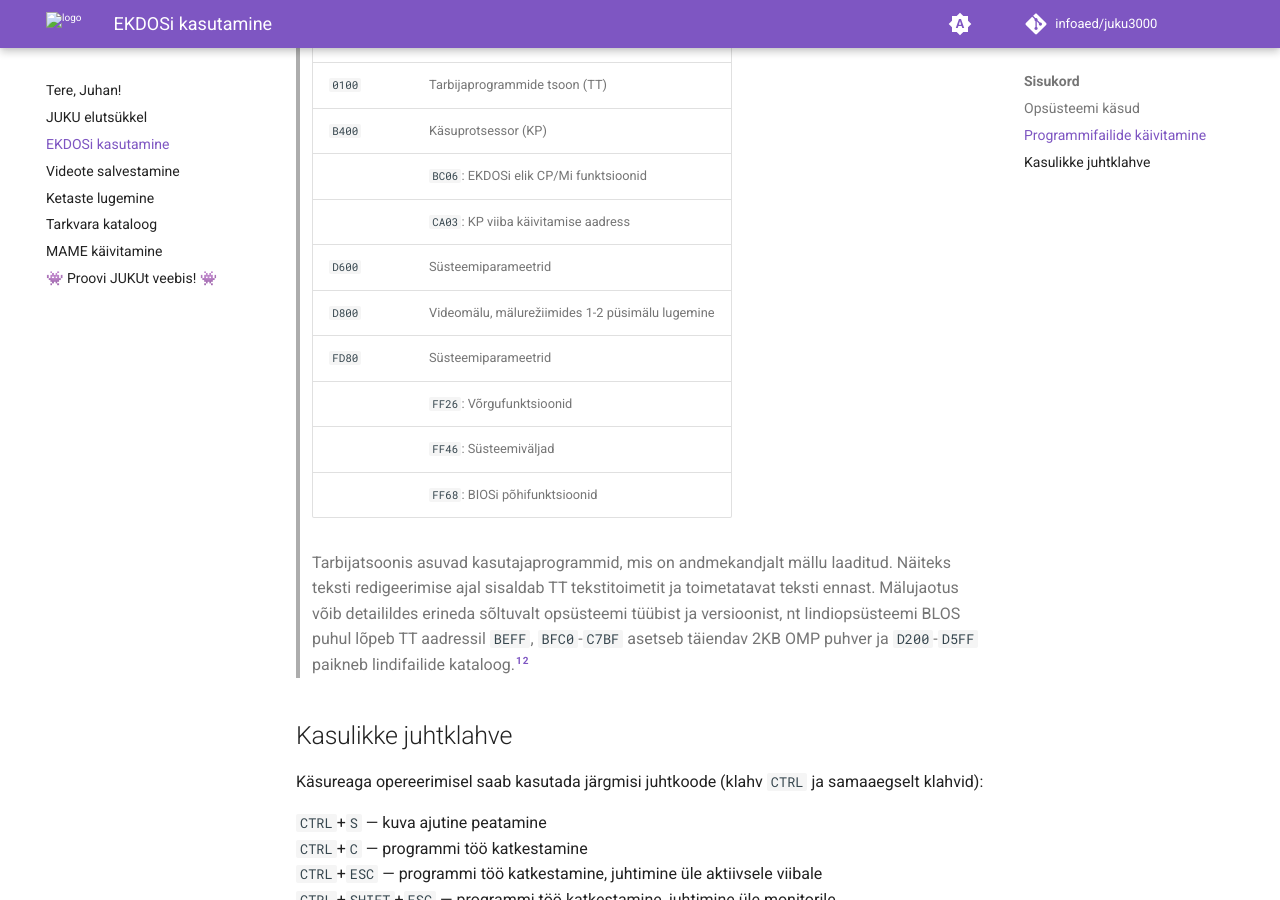
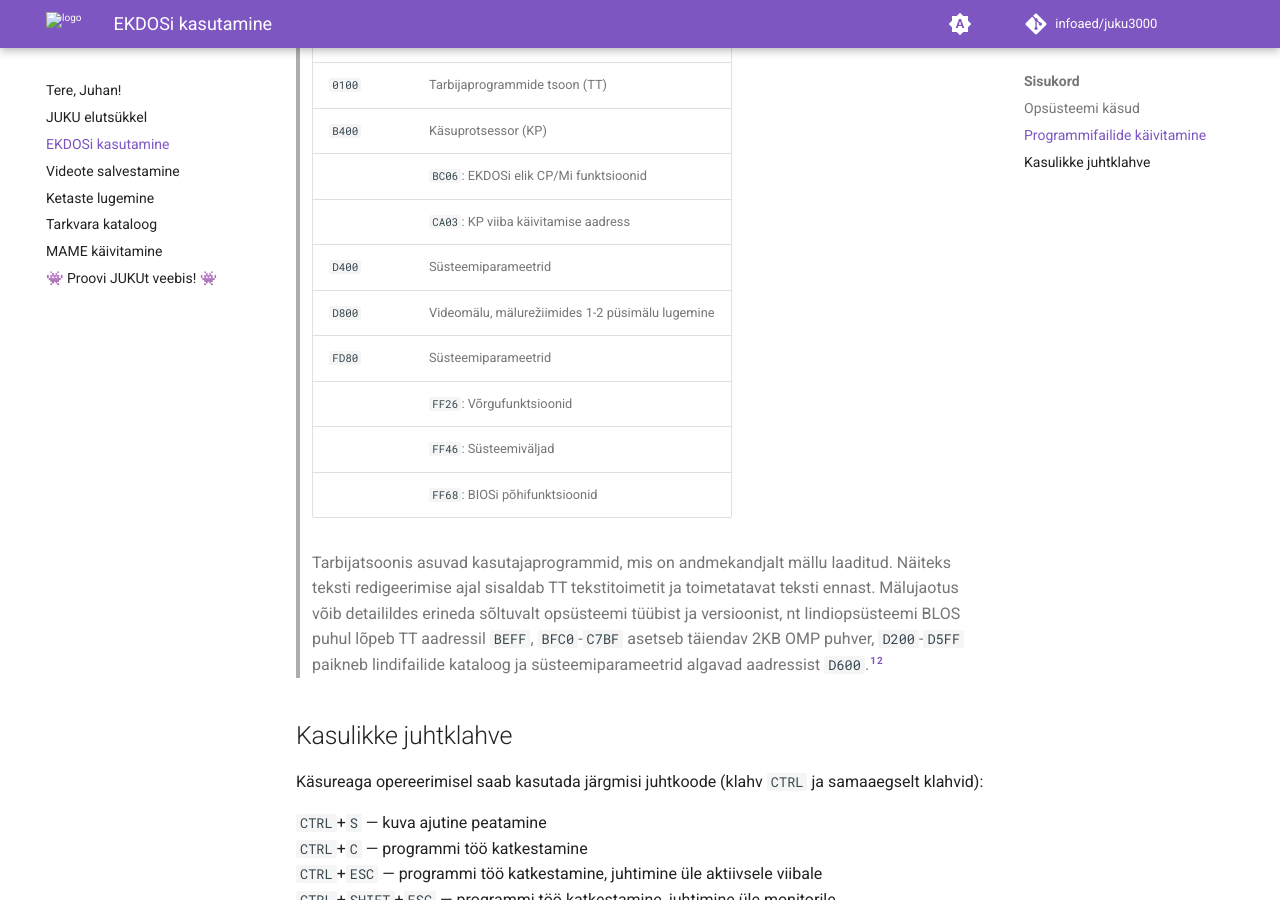
Before and after one commit to infoaed/juku3000, an MkDocs documentation site: the page built from docs/juku-käsud.md, in a window 1280 px wide and 900 px high, scrolled down 4259 px. Built offline with MkDocs 1.6.1 and Material for MkDocs 9.7.7, drawn with Linux system fonts in a browser that asks for light colours; comment, search, counter and statistics services are not loaded.

Commit message:
Baltijets juhend #1, lk 25

```diff
--- a/docs/juku-käsud.md
+++ b/docs/juku-käsud.md
@@ -125,14 +125,14 @@
 > `B400` | Käsuprotsessor (KP)
 >        | `BC06`: EKDOSi elik CP/Mi funktsioonid
 >        | `CA03`: KP viiba käivitamise aadress
-> `D600` | Süsteemiparameetrid
+> `D400` | Süsteemiparameetrid
 > `D800` | Videomälu, mälurežiimides 1-2 püsimälu lugemine
 > `FD80` | Süsteemiparameetrid
 >        | `FF26`: Võrgufunktsioonid
 >        | `FF46`: Süsteemiväljad
 >        | `FF68`: BIOSi põhifunktsioonid
 >
-> Tarbijatsoonis asuvad kasutajaprogrammid, mis on andmekandjalt mäl­lu laaditud. Näiteks teksti redigeerimise ajal sisaldab TT tekstitoimetit ja toimetatavat teksti ennast. Mälujaotus võib detailildes erineda sõltuvalt opsüsteemi tüübist ja versioonist, nt lindiopsüsteemi BLOS puhul lõpeb TT aadressil `BEFF`, `BFC0`-`C7BF` asetseb täiendav 2KB OMP puhver ja `D200`-`D5FF` paikneb lindifailide kataloog.[^1][^2]
+> Tarbijatsoonis asuvad kasutajaprogrammid, mis on andmekandjalt mäl­lu laaditud. Näiteks teksti redigeerimise ajal sisaldab TT tekstitoimetit ja toimetatavat teksti ennast. Mälujaotus võib detailildes erineda sõltuvalt opsüsteemi tüübist ja versioonist, nt lindiopsüsteemi BLOS puhul lõpeb TT aadressil `BEFF`, `BFC0`-`C7BF` asetseb täiendav 2KB OMP puhver, `D200`-`D5FF` paikneb lindifailide kataloog ja süsteemiparameetrid algavad aadressist `D600`.[^1][^2]
 
 ## Kasulikke juhtklahve
 
```
